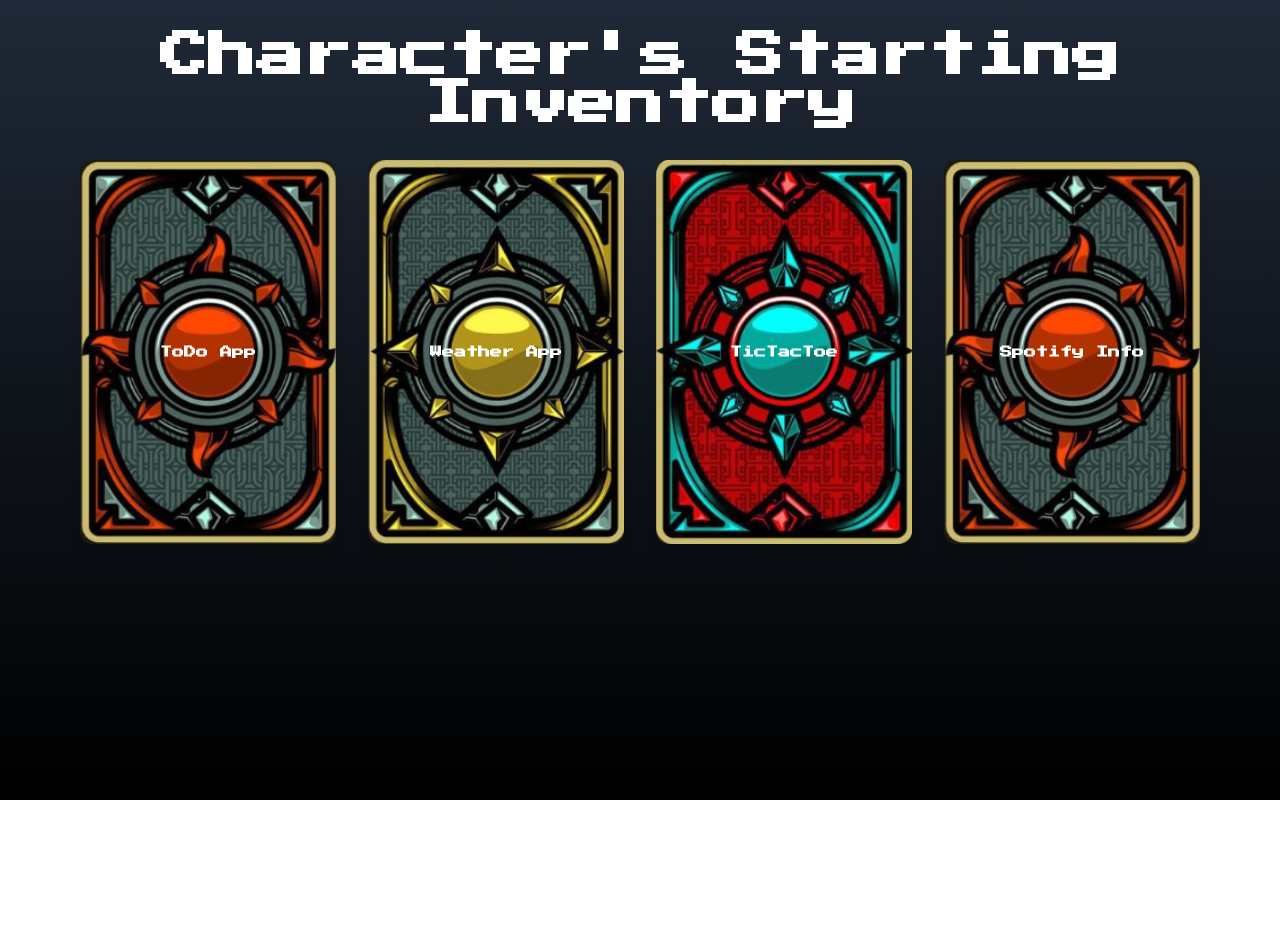
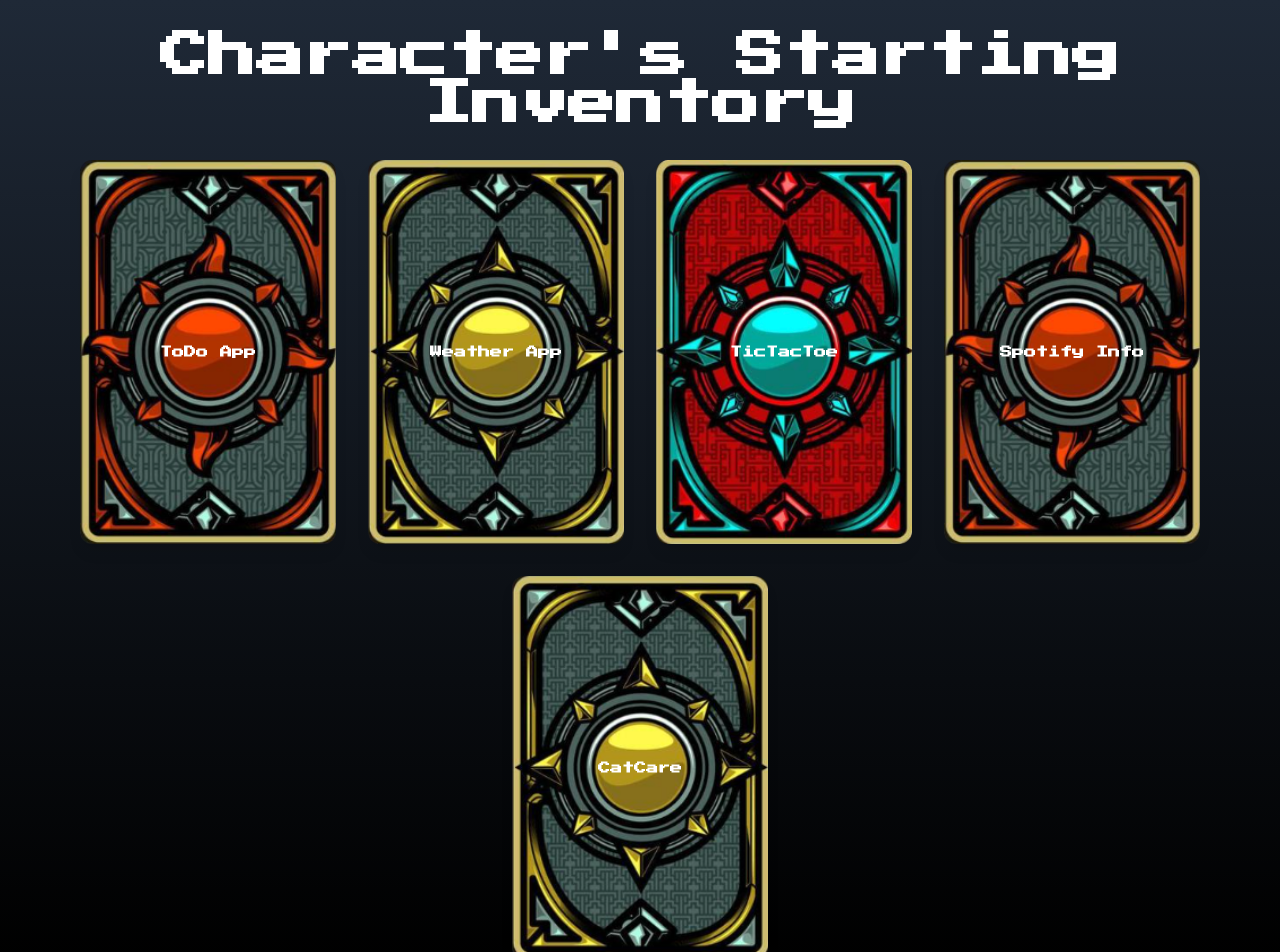
Before and after one commit to CarlosPantin/ArPortfolio, a Next.js app: page /myprojects in a window 1280 px wide. Shown: the top 952 px of the page. Before the commit the page ends 800 px from the top, so only its background shows below. Built offline with nearby package versions, Linux system fonts and the light colour scheme.

Commit message:
CatCare card

```diff
--- a/src/app/myprojects/page.tsx
+++ b/src/app/myprojects/page.tsx
@@ -48,6 +48,17 @@
     stacks: "React, Node, CSS",
     github: "https://github.com/CarlosPantin/spotify-app",
     liveSite: "https://www.youtube.com/watch?v=xsWV8AcXar8",
+  },
+  {
+    id: 5,
+    name: "CatCare",
+    description:
+      "A platform in which the user can manage all the needs of their cats.",
+    frontImage: "/images/card4.png",
+    backImage: "/images/card-back2.png",
+    stacks: "In development",
+    github: "",
+    liveSite: "",
   },
 ];
 
```
